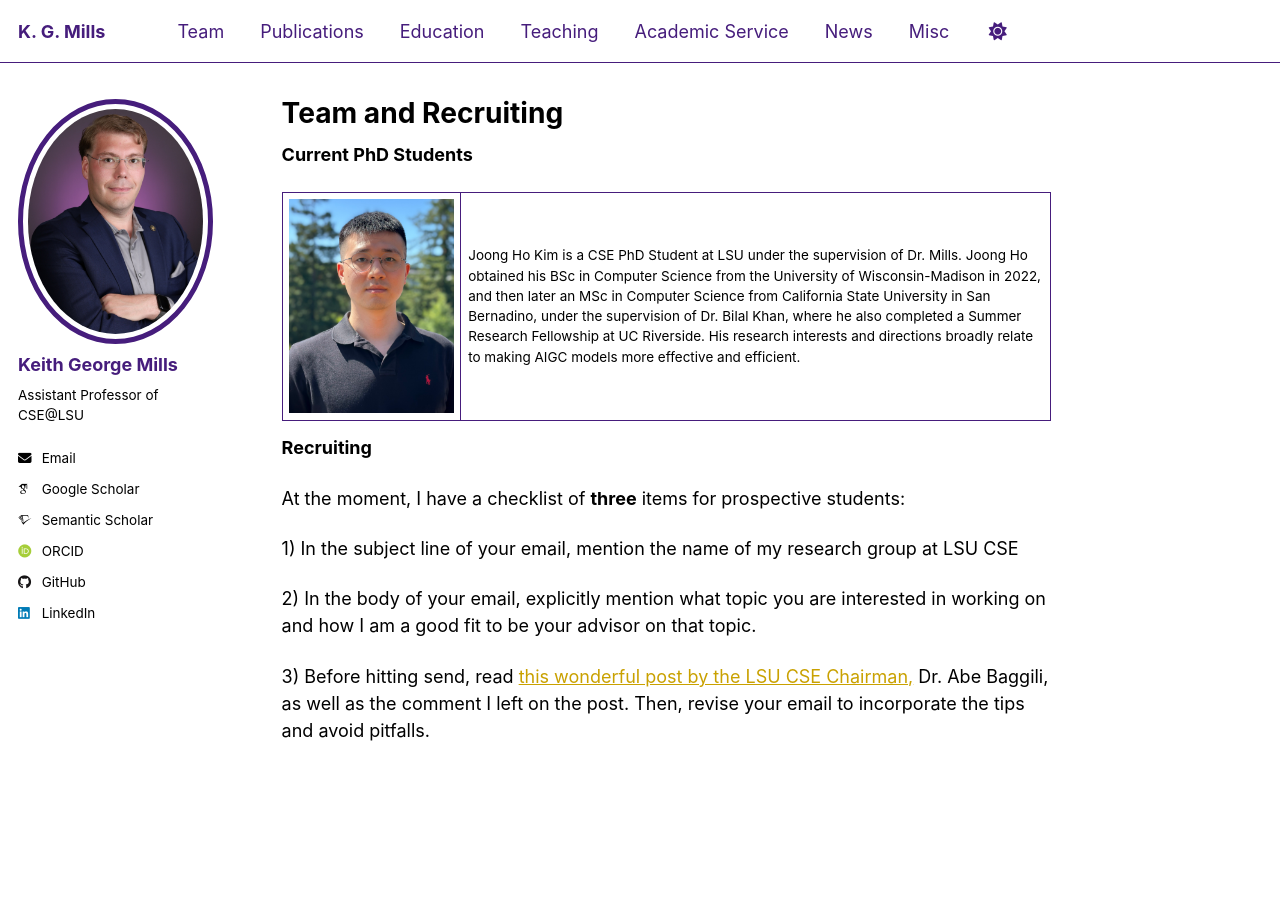
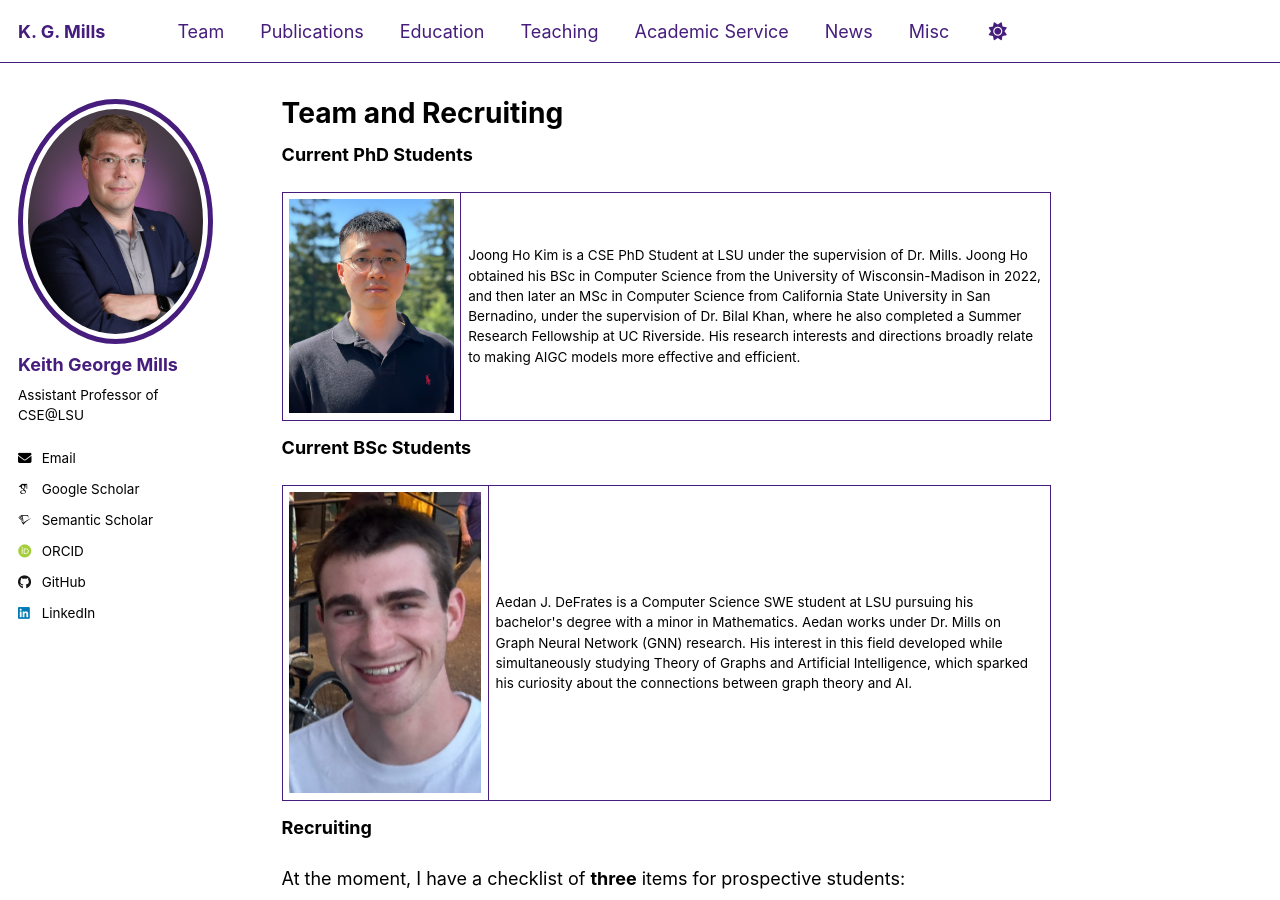
Before and after one commit to kgmills/kgmills.github.io, a Jekyll site: the page built from _pages/team.md, in a window 1280 px wide and 900 px high. Built offline with Jekyll 4.4.1, drawn with Linux system fonts in a browser that asks for light colours; some web fonts are replaced.

Commit message:
Add Aedan

```diff
--- a/_pages/team.md
+++ b/_pages/team.md
@@ -17,6 +17,20 @@ author_profile: true
   </tr>
 </table>
 
+
+**Current BSc Students**
+
+<table>
+  <tr>
+    <td>
+      <img src="/images/aedan_j_defrates.png" alt="Aedan J. DeFrates" width="1000" />
+    </td>
+    <td>
+        Aedan J. DeFrates is a Computer Science SWE student at LSU pursuing his bachelor's degree with a minor in Mathematics. Aedan works under Dr. Mills on Graph Neural Network (GNN) research. His interest in this field developed while simultaneously studying Theory of Graphs and Artificial Intelligence, which sparked his curiosity about the connections between graph theory and AI.
+    </td>
+  </tr>
+</table>
+
 **Recruiting**
 
 At the moment, I have a checklist of **three** items for prospective students:
```
Also changed, not shown: images/aedan_j_defrates.png (added).
